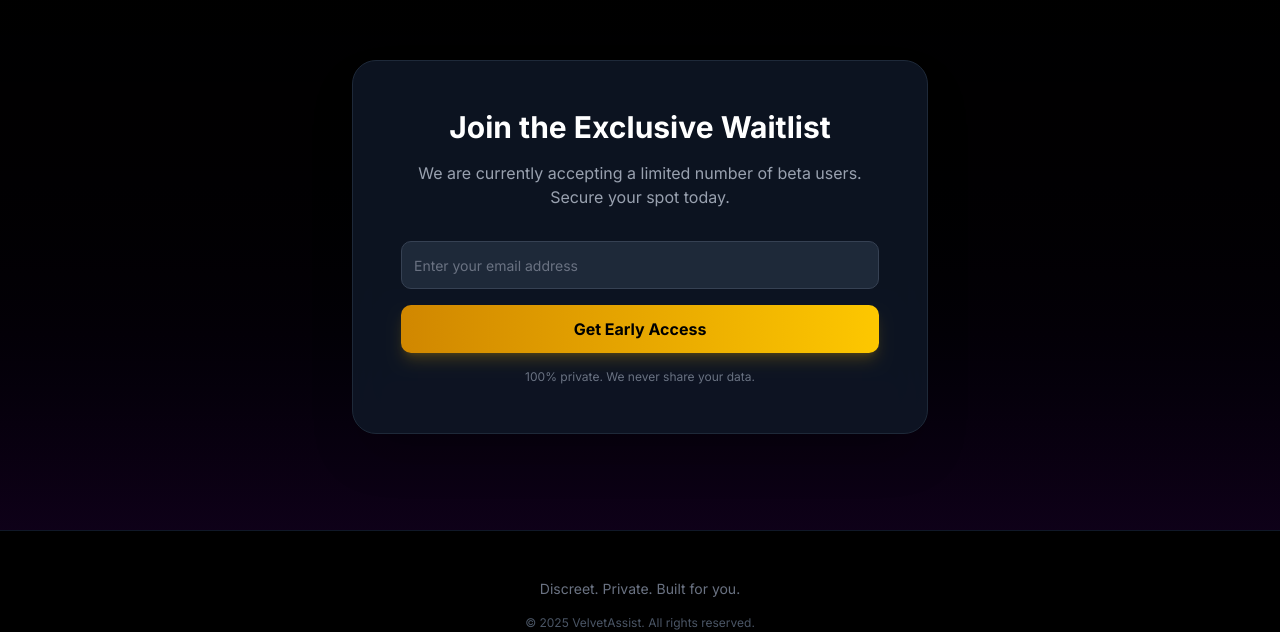
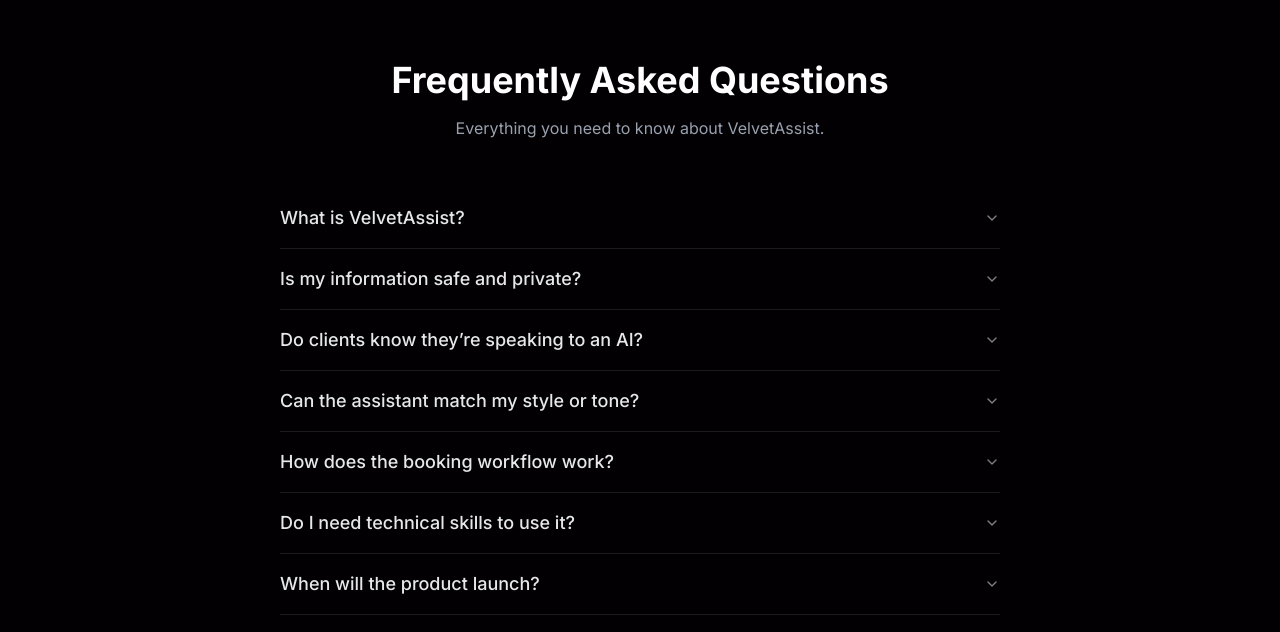
Before and after one commit to ElijahMsheliza/VelvetAssist, a Next.js app: page / in a window 1280 px wide. Shown: the part 3472-4104 px from the top of the page. Built offline with nearby package versions, Linux system fonts and the light colour scheme; a web font is replaced by a local one.

Commit message:
Feat: Add FAQ section with Shadcn Accordion

```diff
--- a/app/page.tsx
+++ b/app/page.tsx
@@ -3,6 +3,7 @@
 import Solution from "@/components/Solution"
 import DemoChat from "@/components/DemoChat"
 import Benefits from "@/components/Benefits"
+import FAQ from "@/components/FAQ"
 import WaitlistForm from "@/components/WaitlistForm"
 import Footer from "@/components/Footer"
 
@@ -14,6 +15,7 @@
       <Solution />
       <DemoChat />
       <Benefits />
+      <FAQ />
       <WaitlistForm />
       <Footer />
     </main>
--- /dev/null
+++ b/components/FAQ.tsx
@@ -0,0 +1,81 @@
+"use client"
+
+import { motion } from "framer-motion"
+import {
+    Accordion,
+    AccordionContent,
+    AccordionItem,
+    AccordionTrigger,
+} from "@/components/ui/accordion"
+
+const faqItems = [
+    {
+        question: "What is VelvetAssist?",
+        answer: "VelvetAssist is an AI-powered assistant that handles inquiries, screening, and bookings for independent companions—saving time and filtering out low-quality leads."
+    },
+    {
+        question: "Is my information safe and private?",
+        answer: "Yes. We prioritize privacy and discretion. Your data and conversations remain confidential and secure."
+    },
+    {
+        question: "Do clients know they’re speaking to an AI?",
+        answer: "You decide. Your assistant can sound like a professional receptionist, booking manager, or simply “your assistant.”"
+    },
+    {
+        question: "Can the assistant match my style or tone?",
+        answer: "Yes. It can be customized to sound friendly, professional, strict, soft-spoken, or high-end—whatever fits your brand."
+    },
+    {
+        question: "How does the booking workflow work?",
+        answer: "The assistant answers inquiries, shares your rates/availability, handles screening questions, and sends only verified bookings to you."
+    },
+    {
+        question: "Do I need technical skills to use it?",
+        answer: "Not at all. Setup is done for you. You simply provide your details and booking preferences."
+    },
+    {
+        question: "When will the product launch?",
+        answer: "The first beta version will launch soon. Join the waitlist to get early access and exclusive perks."
+    }
+]
+
+export default function FAQ() {
+    return (
+        <section className="py-24 bg-black/40 relative">
+            <div className="container px-4 md:px-6 max-w-3xl mx-auto">
+                <motion.div
+                    initial={{ opacity: 0, y: 20 }}
+                    whileInView={{ opacity: 1, y: 0 }}
+                    transition={{ duration: 0.6 }}
+                    viewport={{ once: true }}
+                    className="text-center mb-12"
+                >
+                    <h2 className="text-3xl md:text-4xl font-bold text-white mb-4">Frequently Asked Questions</h2>
+                    <p className="text-gray-400">
+                        Everything you need to know about VelvetAssist.
+                    </p>
+                </motion.div>
+
+                <motion.div
+                    initial={{ opacity: 0, y: 20 }}
+                    whileInView={{ opacity: 1, y: 0 }}
+                    transition={{ duration: 0.6, delay: 0.2 }}
+                    viewport={{ once: true }}
+                >
+                    <Accordion type="single" collapsible className="w-full">
+                        {faqItems.map((item, index) => (
+                            <AccordionItem key={index} value={`item-${index}`}>
+                                <AccordionTrigger className="text-left text-lg text-gray-200 hover:no-underline">
+                                    {item.question}
+                                </AccordionTrigger>
+                                <AccordionContent className="text-base leading-relaxed">
+                                    {item.answer}
+                                </AccordionContent>
+                            </AccordionItem>
+                        ))}
+                    </Accordion>
+                </motion.div>
+            </div>
+        </section>
+    )
+}
--- /dev/null
+++ b/components/ui/accordion.tsx
@@ -0,0 +1,58 @@
+"use client"
+
+import * as React from "react"
+import * as AccordionPrimitive from "@radix-ui/react-accordion"
+import { ChevronDown } from "lucide-react"
+
+import { cn } from "@/lib/utils"
+
+const Accordion = AccordionPrimitive.Root
+
+const AccordionItem = React.forwardRef<
+    React.ElementRef<typeof AccordionPrimitive.Item>,
+    React.ComponentPropsWithoutRef<typeof AccordionPrimitive.Item>
+>(({ className, ...props }, ref) => (
+    <AccordionPrimitive.Item
+        ref={ref}
+        className={cn("border-b border-white/10", className)}
+        {...props}
+    />
+))
+AccordionItem.displayName = "AccordionItem"
+
+const AccordionTrigger = React.forwardRef<
+    React.ElementRef<typeof AccordionPrimitive.Trigger>,
+    React.ComponentPropsWithoutRef<typeof AccordionPrimitive.Trigger>
+>(({ className, children, ...props }, ref) => (
+    <AccordionPrimitive.Header className="flex">
+        <AccordionPrimitive.Trigger
+            ref={ref}
+            className={cn(
+                "flex flex-1 items-center justify-between py-4 font-medium transition-all hover:text-yellow-500 [&[data-state=open]>svg]:rotate-180",
+                className
+            )}
+            {...props}
+        >
+            {children}
+            <ChevronDown className="h-4 w-4 shrink-0 transition-transform duration-200 text-white/50" />
+        </AccordionPrimitive.Trigger>
+    </AccordionPrimitive.Header>
+))
+AccordionTrigger.displayName = AccordionPrimitive.Trigger.displayName
+
+const AccordionContent = React.forwardRef<
+    React.ElementRef<typeof AccordionPrimitive.Content>,
+    React.ComponentPropsWithoutRef<typeof AccordionPrimitive.Content>
+>(({ className, children, ...props }, ref) => (
+    <AccordionPrimitive.Content
+        ref={ref}
+        className="overflow-hidden text-sm transition-all data-[state=closed]:animate-accordion-up data-[state=open]:animate-accordion-down"
+        {...props}
+    >
+        <div className={cn("pb-4 pt-0 text-gray-400", className)}>{children}</div>
+    </AccordionPrimitive.Content>
+))
+
+AccordionContent.displayName = AccordionPrimitive.Content.displayName
+
+export { Accordion, AccordionItem, AccordionTrigger, AccordionContent }
--- a/package.json
+++ b/package.json
@@ -9,6 +9,7 @@
     "lint": "eslint"
   },
   "dependencies": {
+    "@radix-ui/react-accordion": "^1.2.12",
     "@radix-ui/react-slot": "^1.2.4",
     "class-variance-authority": "^0.7.1",
     "clsx": "^2.1.1",
```
Also changed, not shown: 1 other file (tests, documents, lock files or other folders).
